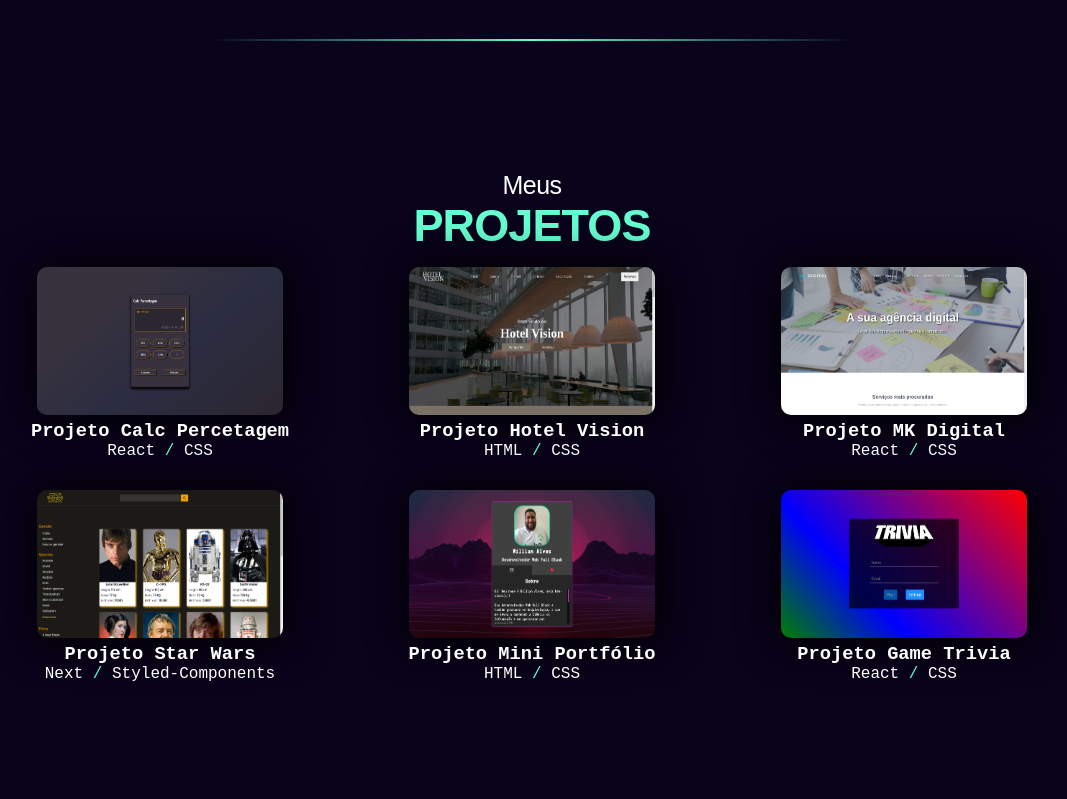
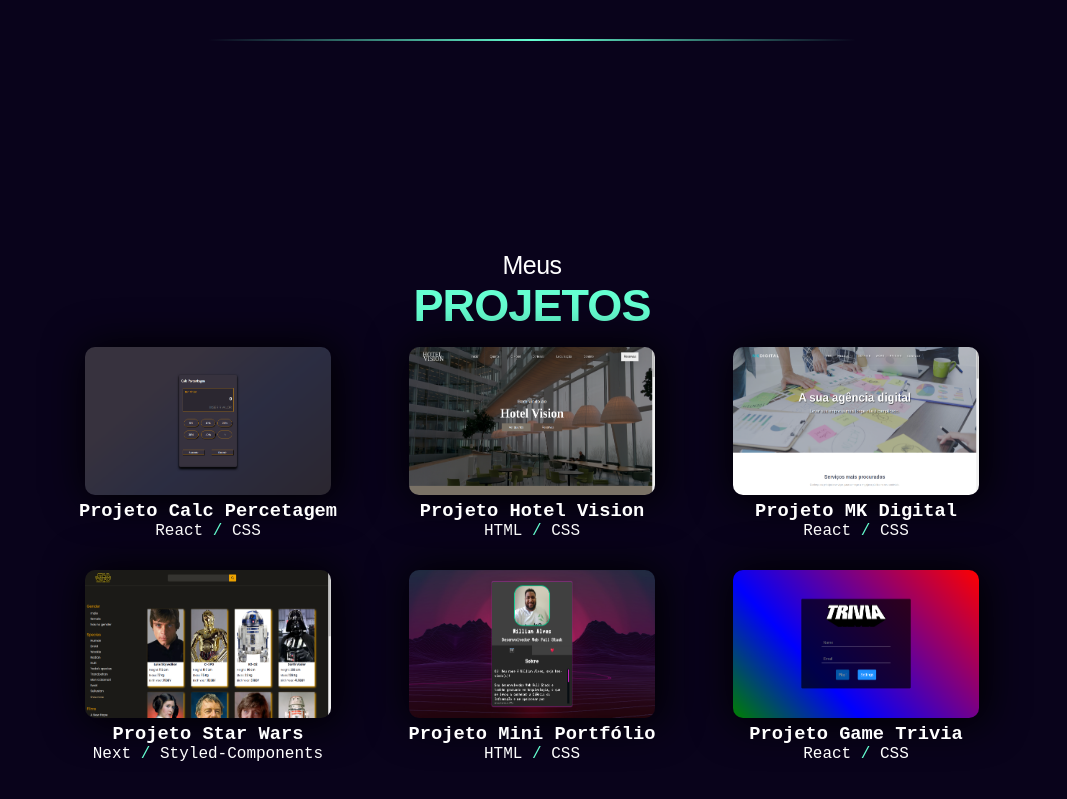
Before and after one commit to willianbatist/portfolio_web, a Next.js app: page / in a window 1280 px wide. Shown: the part 1983-2782 px from the top of the page, without its empty margins (108-1175 px from the left). Built offline with nearby package versions, Linux system fonts and the light colour scheme.

Commit message:
style(fix:projects): projects

```diff
--- a/src/components/projects/projects.style.ts
+++ b/src/components/projects/projects.style.ts
@@ -6,7 +6,8 @@ export const Projects = styled.section`
   display: flex;
   flex-direction: column;
   width: -webkit-fill-available;
-  padding: 20px;
+  padding: 100px;
+
 
   .cards {
     display: flex;
```
